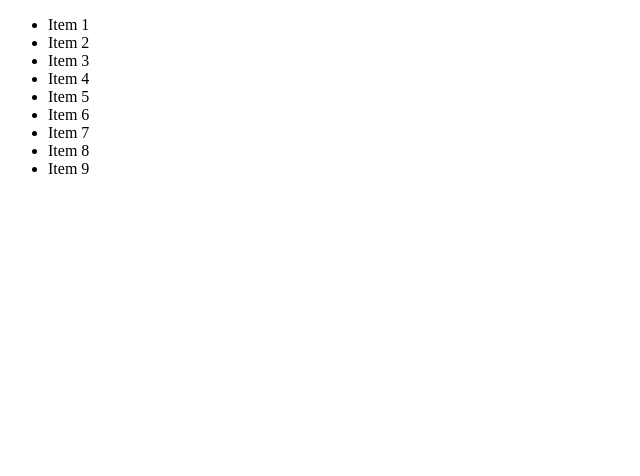
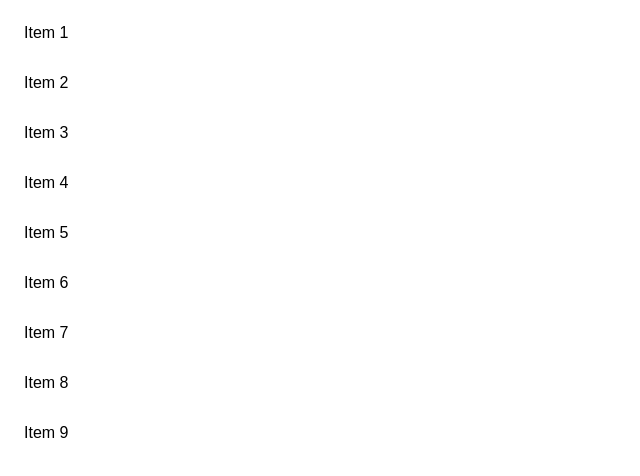
Before and after one commit to Ljupcho1982/HTML_and_CSS_course, a plain HTML site: page HTML_AND_CSS_introduction/EX1.07/index.html in a window 1280 px wide. Shown: the whole page, without its empty margins (0-640 px from the left). Drawn offline with Linux system fonts and the light colour scheme.

Commit message:
added style to index.html

```diff
--- a/HTML_AND_CSS_introduction/EX1.07/index.html
+++ b/HTML_AND_CSS_introduction/EX1.07/index.html
@@ -4,7 +4,19 @@
     <meta charset="UTF-8">
     <meta http-equiv="X-UA-Compatible" content="IE=edge">
     <meta name="viewport" content="width=device-width, initial-scale=1.0">
-    <title>Document</title>
+    <title>Selectors</title>
+    <style>
+        ul {
+            font-family: Arial, Helvetica, sans-serif;
+            margin: 0;
+            padding: 0;
+        }
+        li {
+            display:block;
+            padding: 16px;
+
+        }
+    </style>
 </head>
 <body>
     <ul>
@@ -12,7 +24,7 @@
     <li>Item 2</li>
     <li>Item 3</li>
     <li>Item 4</li>
-    <li>Item 5</li>
+    <li class="selected">Item 5</li>
     <li>Item 6</li>
     <li>Item 7</li>
     <li>Item 8</li>
```
